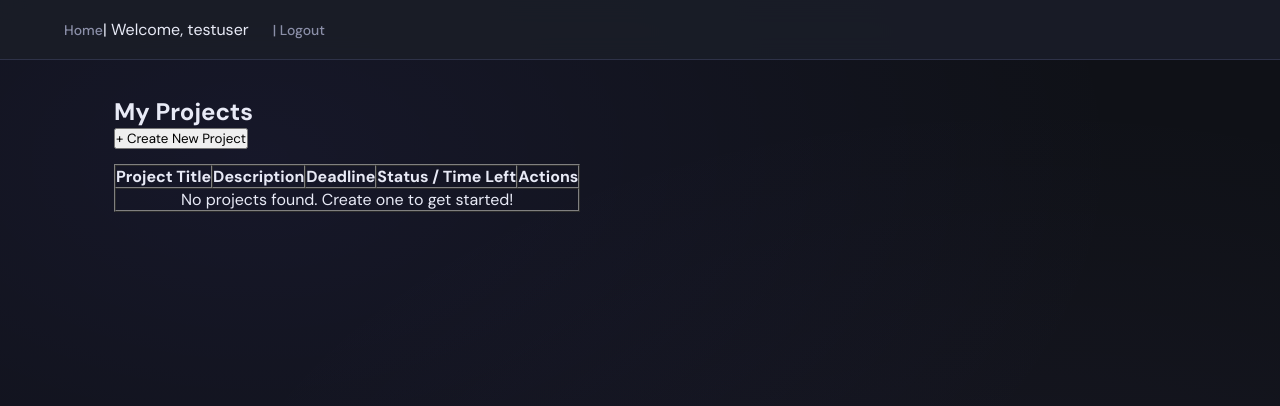
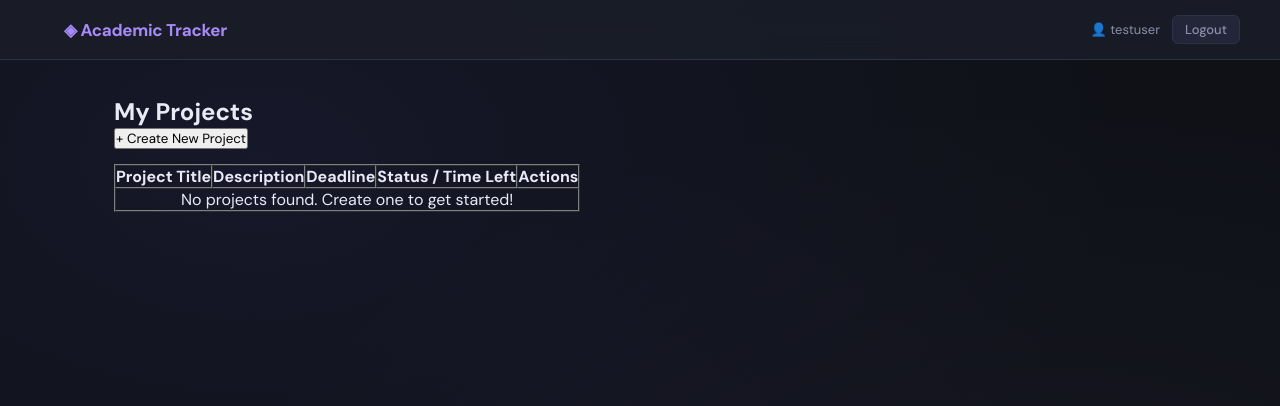
Before and after one commit to minaay25/Academic-Project-Tracker, a Flask app: page / in a window 1280 px wide. Shown: the top 406 px of the page. Run offline with Flask 3, Linux system fonts and the light colour scheme; a user stored in the database is signed in; data comes from the database, SQL or seed files in the repository.

Commit message:
[US5] Update base template with Chart.js and new nav

```diff
--- a/templates/base.html
+++ b/templates/base.html
@@ -5,22 +5,23 @@
     <meta name="viewport" content="width=device-width, initial-scale=1.0">
     <title>Academic Project Tracker</title>
     <link rel="stylesheet" href="{{ url_for('static', filename='style.css') }}">
+    <script src="https://cdnjs.cloudflare.com/ajax/libs/Chart.js/4.4.1/chart.umd.min.js"></script>
 </head>
 <body>
     <nav>
-        <a href="{{ url_for('home') }}">Home</a>
-        {% if session['user_id'] %}
-            <span>| Welcome, {{ session['username'] }}</span>
-            <a href="{{ url_for('logout') }}">| Logout</a>
+        <a class="nav-brand" href="{{ url_for('home') }}">◈ Academic Tracker</a>
+        {% if session.get('user_id') %}
+            <span class="nav-user">👤 {{ session['username'] }}</span>
+            <a class="nav-logout" href="{{ url_for('logout') }}">Logout</a>
         {% else %}
-            <a href="{{ url_for('register') }}">| Register</a>
-            <a href="{{ url_for('login') }}">| Login</a>
+            <a href="{{ url_for('register') }}">Register</a>
+            <a href="{{ url_for('login') }}">Login</a>
         {% endif %}
     </nav>
 
     <div class="container">
         {% for message in get_flashed_messages() %}
-            <div class="flash-message">{{ message }}</div>
+            <div class="flash-message">⚠ {{ message }}</div>
         {% endfor %}
 
         {% block content %}{% endblock %}
```
